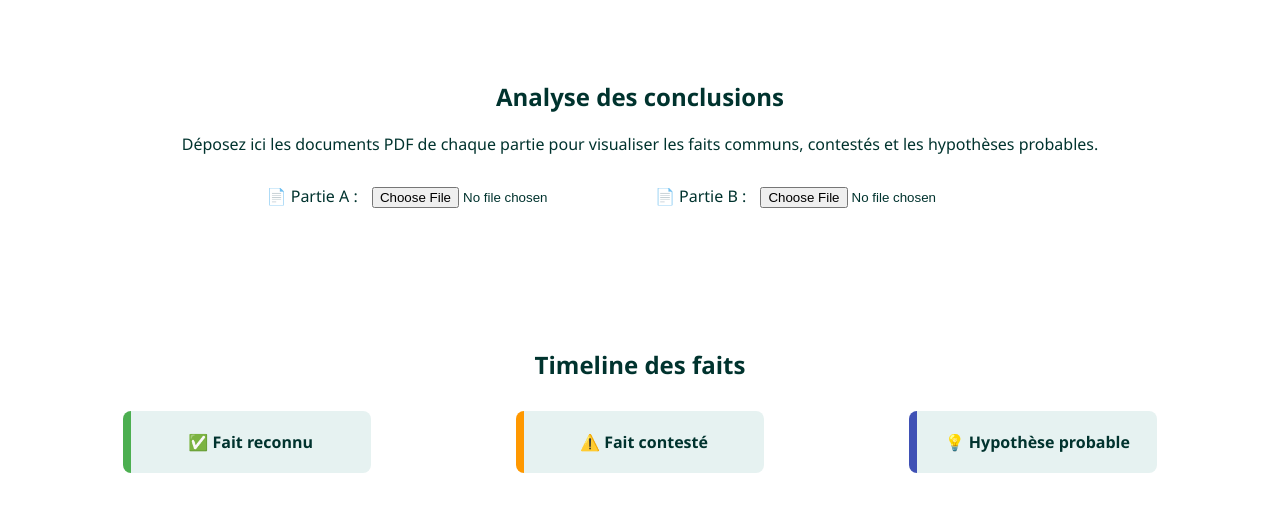
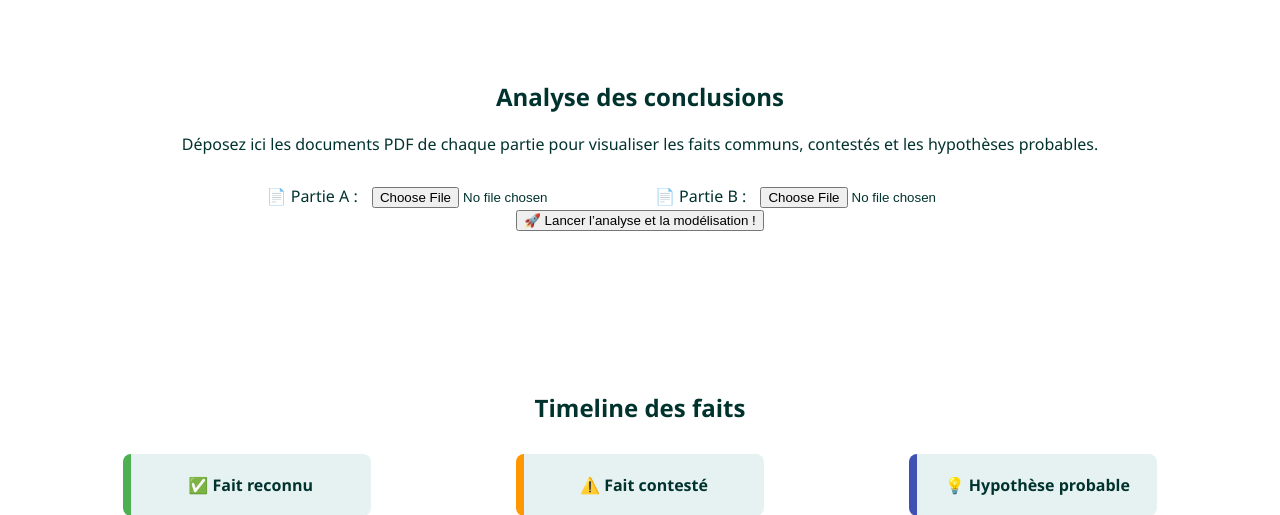
Before and after one commit to Factrustemms/Factrust, a Flask app: template templates/analyse.html in a window 1280 px wide. Shown: the part 100-615 px from the top of the page. Run offline with Flask 3, Linux system fonts and the light colour scheme; the template is opened without the code that fills it, so the values that code supplies are empty.

Commit message:
Update analyse.html

```diff
--- a/templates/analyse.html
+++ b/templates/analyse.html
@@ -24,10 +23,24 @@
   <section class="upload-section">
     <h1>Analyse des conclusions</h1>
     <p>Déposez ici les documents PDF de chaque partie pour visualiser les faits communs, contestés et les hypothèses probables.</p>
-    <div class="file-upload">
-      <label>📄 Partie A : <input type="file" accept=".pdf"></label>
-      <label>📄 Partie B : <input type="file" accept=".pdf"></label>
-    </div>
+
+    <!-- FORMULAIRE -->
+    <form id="analyzeForm" enctype="multipart/form-data">
+      <div class="file-upload">
+        <label>📄 Partie A :
+          <input type="file" id="pdfA" name="pdfA" accept=".pdf" required>
+        </label>
+        <label>📄 Partie B :
+          <input type="file" id="pdfB" name="pdfB" accept=".pdf" required>
+        </label>
+      </div>
+
+      <button type="submit" id="analyzeBtn">🚀 Lancer l’analyse et la modélisation !</button>
+    </form>
+
+    <!-- Résultat IA -->
+    <div id="loader" style="display: none; margin-top: 15px;">⚖️ Analyse en cours...</div>
+    <div id="result" style="margin-top: 20px;"></div>
   </section>
 
   <section class="timeline-section">
```
Also changed, not shown: other parts of templates/analyse.html (+3 -3 lines).
